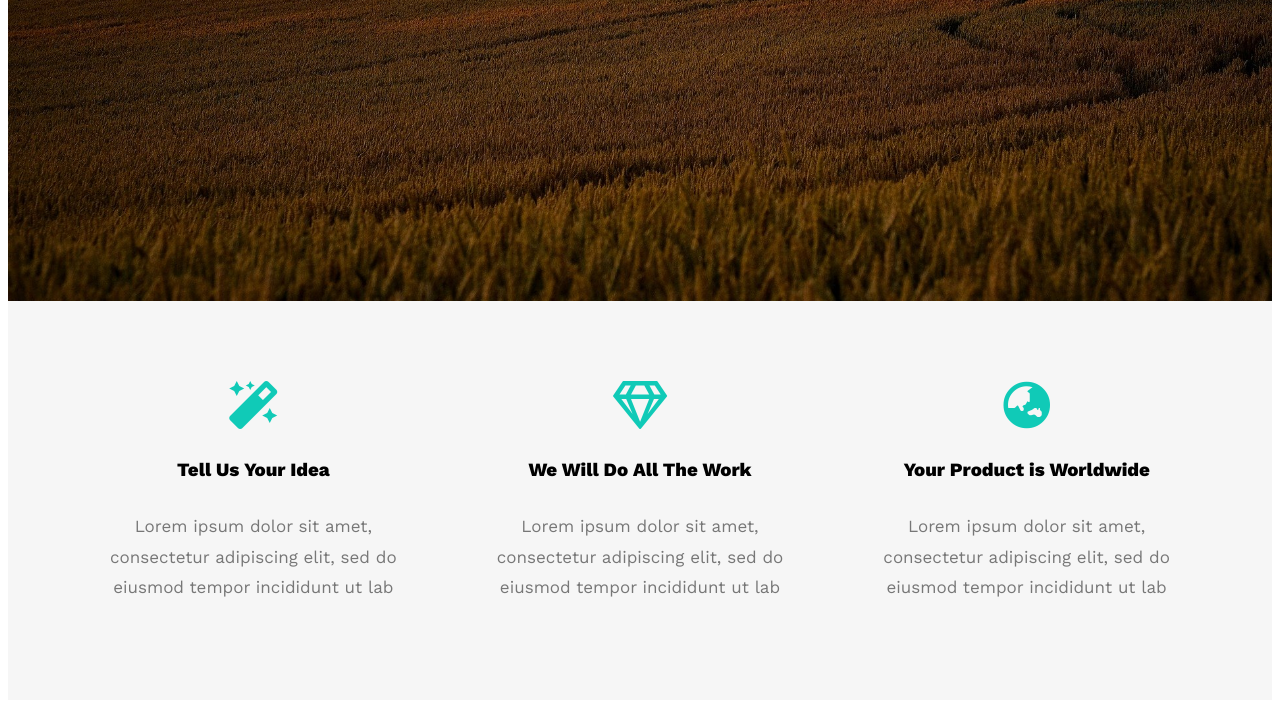
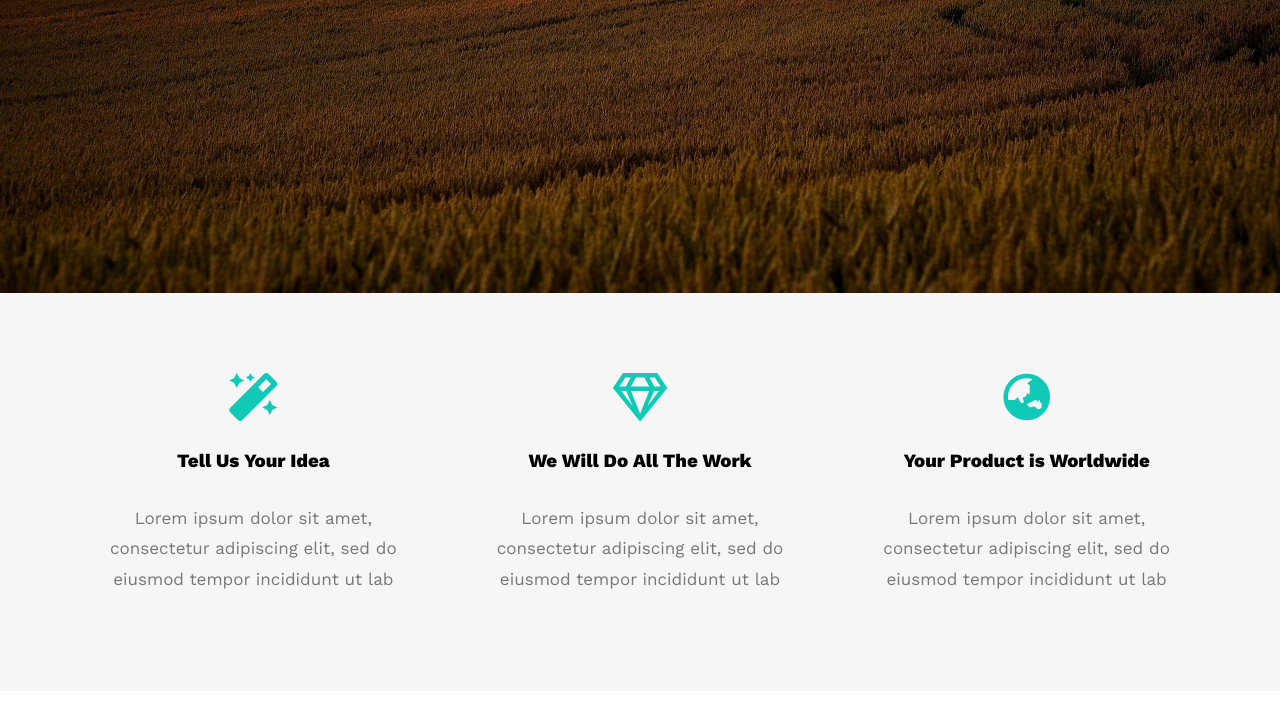
Before and after one commit to saleh1992/Leon-Template_HTML-CSS, a plain HTML site: page index.html in a window 1280 px wide. Shown: the part 507-1232 px from the top of the page. Drawn offline with nearby package versions, Linux system fonts and the light colour scheme; files that its build step writes are made by us from their sources; the site is published under a folder, as on GitHub Pages, so addresses that start at the root find nothing.

Commit message:
Update index.html

```diff
--- a/index.html
+++ b/index.html
@@ -7,7 +7,7 @@
     <meta name="viewport" content="width=device-width, initial-scale=1.0">
     <title>Leon Template One</title>
     <!-- Render all Element normally -->
-    <link rel="stylesheet" href="/Template_1/CSS/normalize.css">
+    <link rel="stylesheet" href="CSS/normalize.css">
     <!-- Google Fonts -->
     <link rel="preconnect" href="https://fonts.googleapis.com">
     <link rel="preconnect" href="https://fonts.gstatic.com" crossorigin>
```
